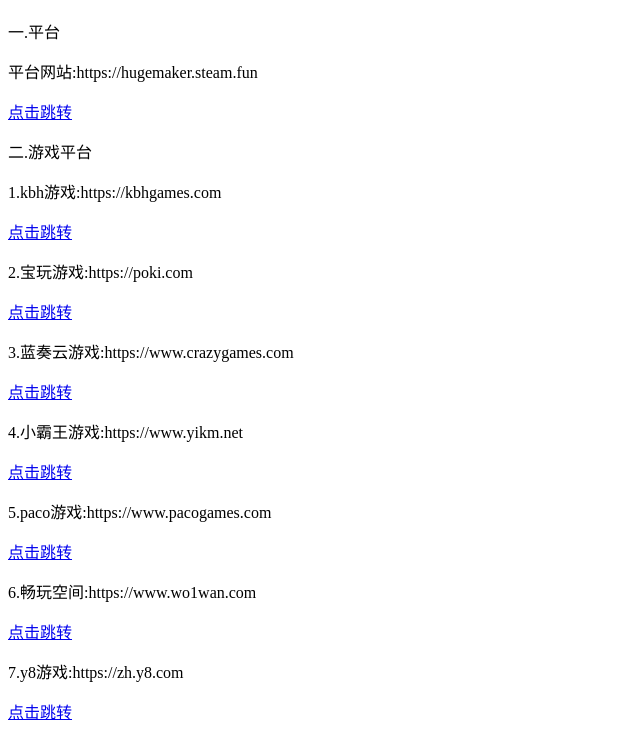
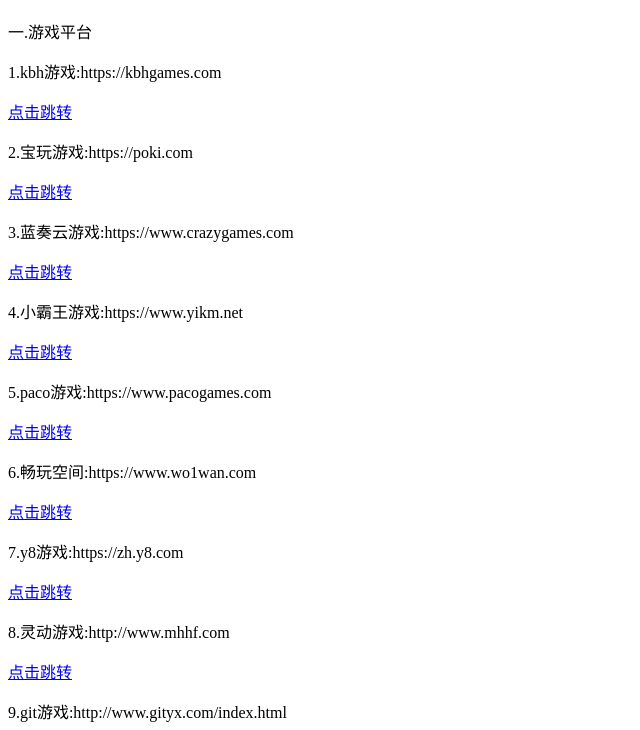
Before and after one commit to LQQ1002/games, a plain HTML site: page index.html in a window 1280 px wide. Shown: the part 70-800 px from the top of the page, without its empty margins (0-640 px from the left). Drawn offline with Linux system fonts and the light colour scheme.

Commit message:
Add files via upload

```diff
--- a/index.html
+++ b/index.html
@@ -8,10 +8,7 @@
 </head>
 <body>
     <h1>一些有用的网址</h1>
-    <p>一.平台</p>
-    <p>平台网站:https://hugemaker.steam.fun</p>
-    <a href="https://hugemaker.steam.fun" target="_blank">点击跳转</a>
-    <p>二.游戏平台</p>
+    <p>一.游戏平台</p>
     <p>1.kbh游戏:https://kbhgames.com</p>
     <a href="https://kbhgames.com" target="_blank">点击跳转</a>
     <p>2.宝玩游戏:https://poki.com</p>
@@ -28,7 +25,6 @@
     <a href="https://zh.y8.com" target="_blank">点击跳转</a>
     <p>8.灵动游戏:http://www.mhhf.com</p>
     <a href="http://www.mhhf.com" target="_blank">点击跳转</a>
-
     <p>9.git游戏:http://www.gityx.com/index.html</p>
     <a href="http://www.gityx.com/index.html" target="_blank">点击跳转</a>
 </body>
```
